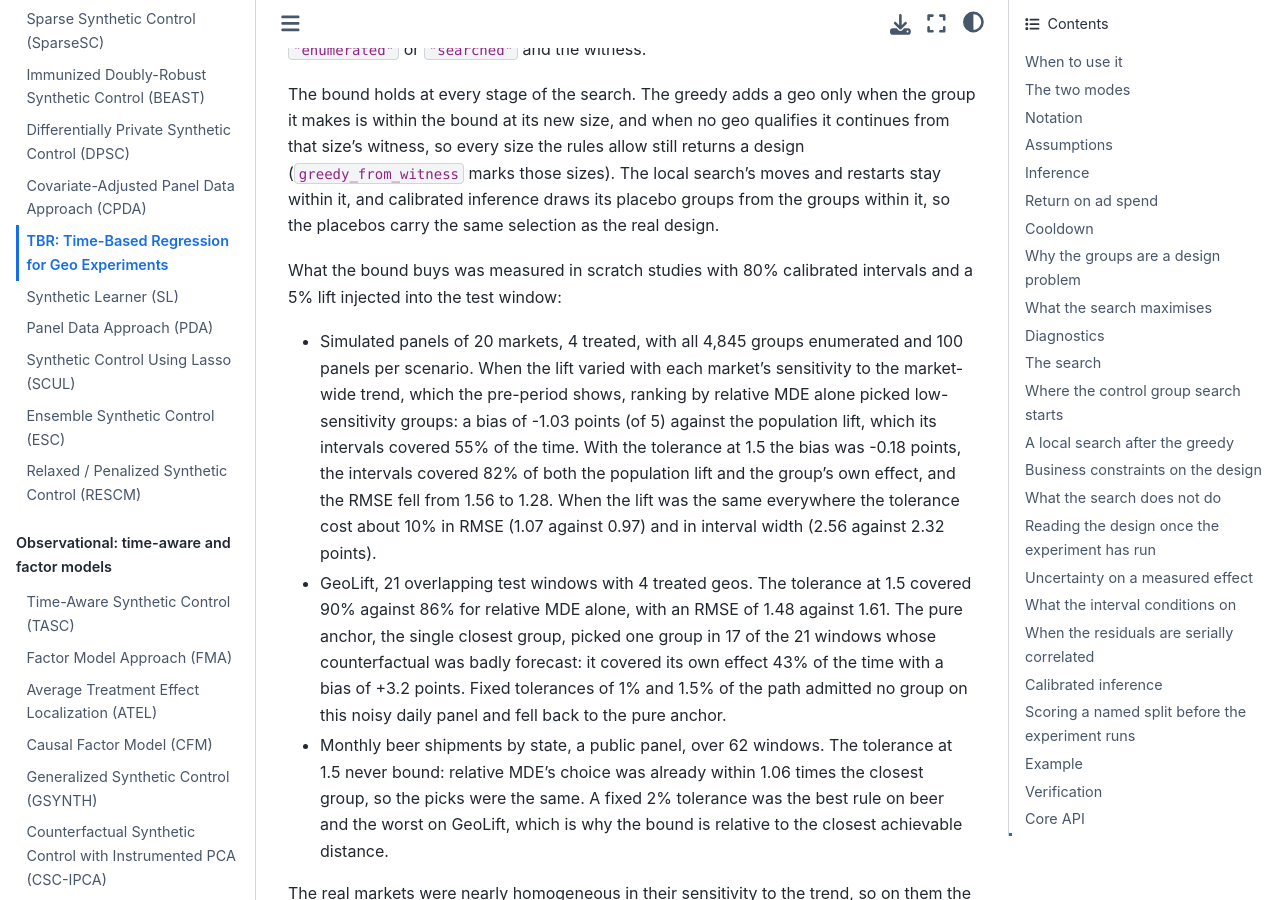
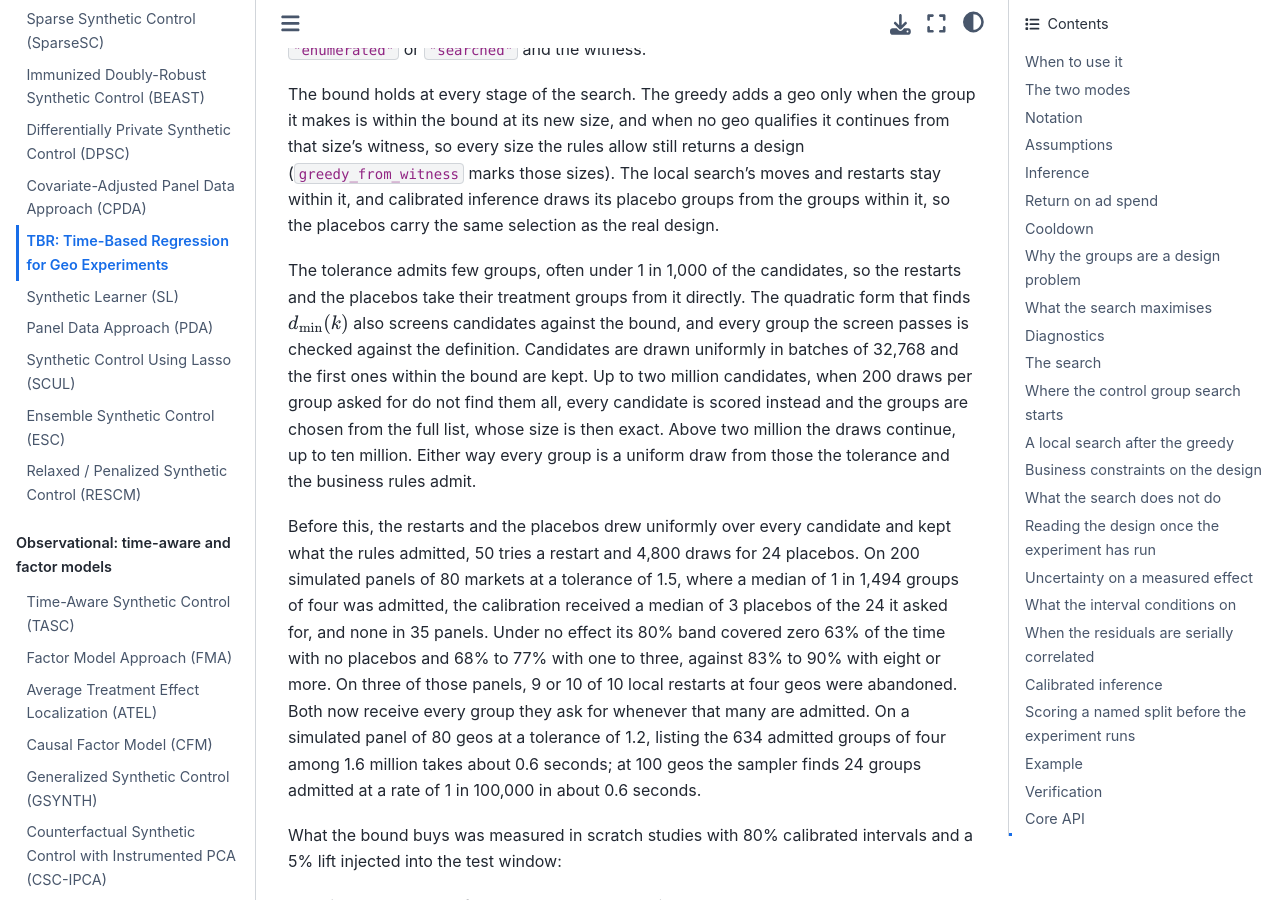
Before and after one commit to jgreathouse9/mlsynth, a Sphinx documentation site: the page built from docs/tbr.rst, in a window 1280 px wide and 900 px high, scrolled down 10402 px. Built offline with Sphinx 7.4.7 and the Sphinx Book theme 1.1.4, drawn with Linux system fonts in a browser that asks for light colours; pages that are not in the unit, such as notebooks, are missing from menus; some of the changed text lies outside the part shown.

Commit message:
TBR tolerance draws: docs, CHANGELOG and the mutation catalogue
docs/tbr.rst states how the restarts and the placebos take their groups from
the population tolerance and the measured effect of the fixed-budget draws
they replace (a median of 3 placebos of 24 on 80-market panels at 1.5, and
9-10 of 10 restarts abandoned at four geos); the business-constraints and
calibration sections say where the 50-try and 200-draw budgets still apply.
CHANGELOG gains the entry under Fixed.

Three catalogue targets, 24 mutants: tbr-tolerance-draws (tolerance.py, 16),
tbr-tolerance-draws-placebos (calibration.py, 3), tbr-tolerance-draws-restarts
(local.py, 5). The first run left draws-with-replacement-are-distinct live:
every with-replacement test was filled by the sampler's first draws and never
reached the enumerated pool. A test with those draws skipped and n above the
pool's size now pins it.

Co-Authored-By: Claude Opus 5.5 <noreply@anthropic.com>
Claude-Session: https://claude.ai/code/session_012eUtL6z8zUY8NkURa4Svk7

```diff
--- a/docs/tbr.rst
+++ b/docs/tbr.rst
@@ -495,6 +495,31 @@ still returns a design (``greedy_from_witness`` marks those sizes). The local
 search's moves and restarts stay within it, and calibrated inference draws its
 placebo groups from the groups within it, so the placebos carry the same
 selection as the real design.
+
+The tolerance admits few groups, often under 1 in 1,000 of the candidates, so
+the restarts and the placebos take their treatment groups from it directly.
+The quadratic form that finds :math:`d_{\min}(k)` also screens candidates
+against the bound, and every group the screen passes is checked against the
+definition. Candidates are drawn uniformly in batches of 32,768 and the first
+ones within the bound are kept. Up to two million candidates, when 200 draws
+per group asked for do not find them all, every candidate is scored instead
+and the groups are chosen from the full list, whose size is then exact. Above
+two million the draws continue, up to ten million. Either way every group is
+a uniform draw from those the tolerance and the business rules admit.
+
+Before this, the restarts and the placebos drew uniformly over every candidate
+and kept what the rules admitted, 50 tries a restart and 4,800 draws for 24
+placebos. On 200 simulated panels of 80 markets at a tolerance of 1.5, where a
+median of 1 in 1,494 groups of four was admitted, the calibration received a
+median of 3 placebos of the 24 it asked for, and none in 35 panels. Under no
+effect its 80% band covered zero 63% of the time with no placebos and 68% to
+77% with one to three, against 83% to 90% with eight or more. On three of those
+panels, 9 or 10 of 10 local restarts at four geos were abandoned. Both now
+receive every group they ask for whenever that many are admitted. On a
+simulated panel of 80 geos at a tolerance of 1.2, listing the 634 admitted
+groups of four among 1.6 million takes about 0.6 seconds; at 100 geos the
+sampler finds 24 groups admitted at a rate of 1 in 100,000 in about 0.6
+seconds.
 
 What the bound buys was measured in scratch studies with 80% calibrated
 intervals and a 5% lift injected into the test window:
@@ -986,7 +1011,10 @@ minimum of one have no design below three treated geos) and can stop short of
 ``max_treatment_size`` (a cluster structure can cap how many geos are treatable
 together). The local search filters its moves the same way, and a random
 restart draws until it finds a design the rules admit, giving up after 50 tries
-and counting the restart in the design's ``abandoned_restarts``.
+and counting the restart in the design's ``abandoned_restarts``. Under
+``population_tolerance`` the restart's treatment group comes from the
+tolerance instead (see that section), and a restart is abandoned only when no
+admitted group is found.
 
 The constraints are checked at three points. The configuration refuses
 contradictions in the fields themselves: a geo both forced and forbidden, more
@@ -1426,7 +1454,11 @@ constraints admit, holding every forced geo and excluding the real group, with
 its control group chosen by the search's own matching climb on the design
 window :math:`[0, D_0)`. ``n_placebos`` (default 24, at least 8) are drawn; when
 fewer groups are admissible all are used, the count is recorded on
-``calibration.n_placebos``, and below eight the fit warns.
+``calibration.n_placebos``, and below eight the fit warns. Up to 20,000
+candidate groups every one is checked, and ``calibration.n_admissible`` records
+how many are admissible. Above that the groups are drawn uniformly, 200 draws
+per placebo, unless ``population_tolerance`` is set: the tolerance then lists
+or samples the groups within it and the business constraints filter them.
 
 The calibrated MDE
 ~~~~~~~~~~~~~~~~~~
```
Also changed, not shown: CHANGELOG.md (+17 -0 lines), 2 other files.
